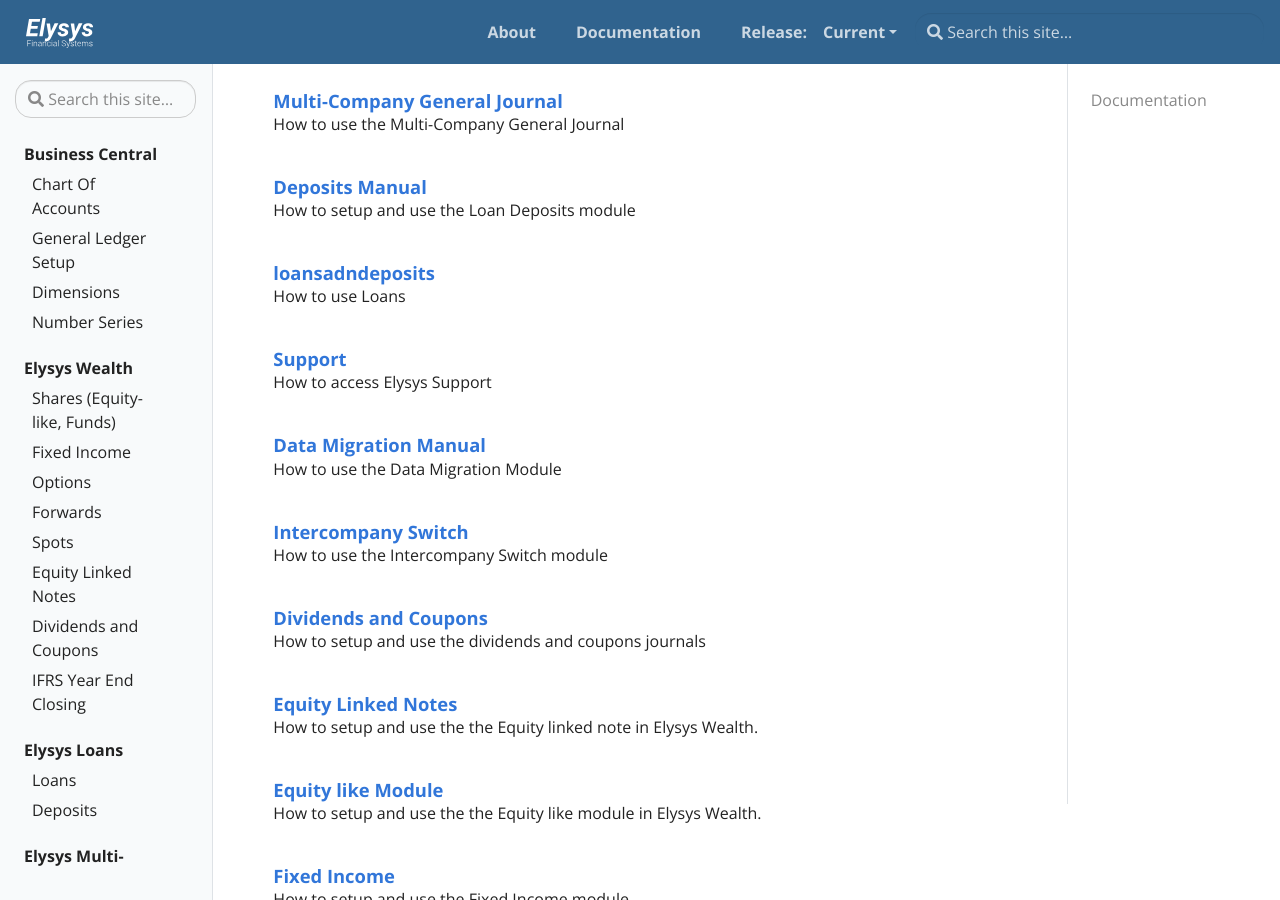
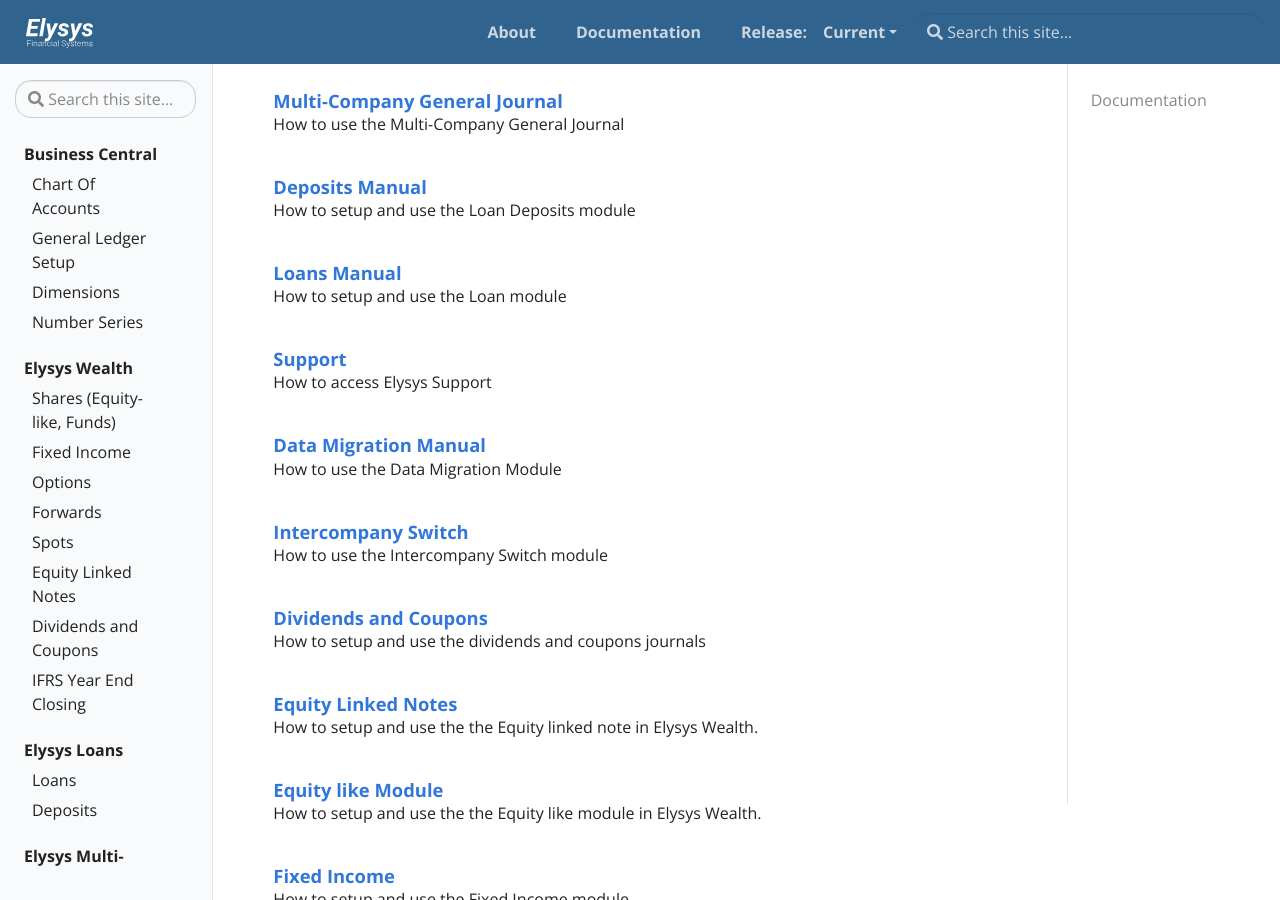
Before and after one commit to Elysys/Docs, a Jekyll site: the page built from pages/docs.md, in a window 1280 px wide and 900 px high, scrolled down 1235 px. Built offline with Jekyll 4.4.1, drawn with Linux system fonts in a browser that asks for light colours.

Commit message:
Typo fix

```diff
--- a/_docs/loans/LoansModule.md
+++ b/_docs/loans/LoansModule.md
@@ -1,9 +1,9 @@
 ---
-title: loansadndeposits
+title: Loans Manual
 tags:
  - Loans
  - Setup
-description: How to use Loans
+description: How to setup and use the Loan module
 ---
 
 ![/assets/img/ElysysLoansLogo.png](../../assets/img/ElysysLoansLogo.png)
```
